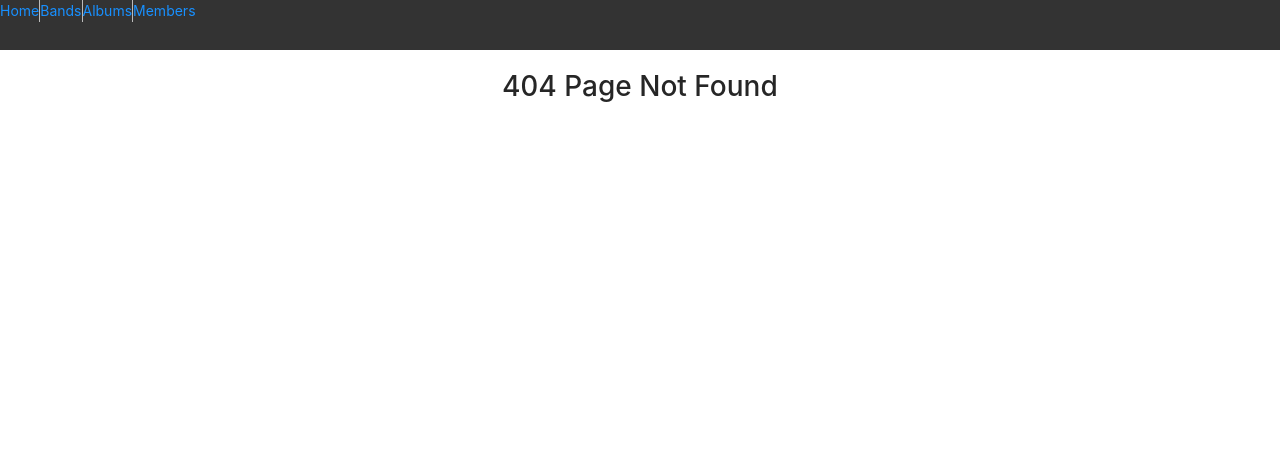
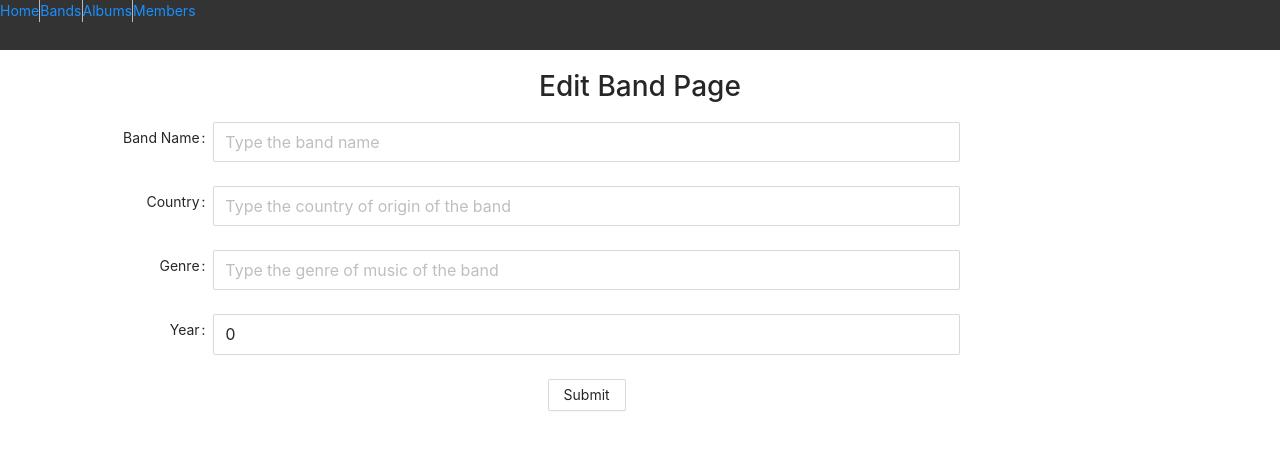
Before and after one commit to stonb/band-app-frontend, a React (Create React App) app: page /band-edit in a window 1280 px wide. Before the commit this address had no page. Shown: the top 450 px of the page. Built offline with nearby package versions, Linux system fonts and the light colour scheme.

Commit message:
EditBandPage: Created form and connected Edit Band Page with backend

```diff
--- a/public/index.html
+++ b/public/index.html
@@ -6,10 +6,9 @@
     <meta name="viewport" content="width=device-width, initial-scale=1" />
     <meta name="theme-color" content="#000000" />
     <meta
-      name="description"
-      content="Web site created using create-react-app"
+      name="Band App"
+      content="Web site created using ReactJs"
     />
-    <link rel="apple-touch-icon" href="%PUBLIC_URL%/logo192.png" />
     <!--
       manifest.json provides metadata used when your web app is installed on a
       user's mobile device or desktop. See https://developers.google.com/web/fundamentals/web-app-manifest/
@@ -24,7 +23,7 @@
       work correctly both with client-side routing and a non-root public URL.
       Learn how to configure a non-root public URL by running `npm run build`.
     -->
-    <title>React App</title>
+    <title>Bands App</title>
   </head>
   <body>
     <noscript>You need to enable JavaScript to run this app.</noscript>
--- a/src/App.js
+++ b/src/App.js
@@ -3,6 +3,7 @@ import Layout         from "./pages/Layout";
 import Home           from './pages/Home';
 import AlbumPage      from './pages/AlbumPage';
 import BandPage       from './pages/BandPage';
+import EditBandPage   from "./pages/EditBandPage";
 import MemberPage     from './pages/MemberPage';
 import NotFoundPage   from './pages/404Page';
 
@@ -18,6 +19,7 @@ function App() {
               <Route index element={<Home/>} />
               <Route path="/album" element={<AlbumPage/>} />
               <Route path="/band" element={<BandPage/>} />
+              <Route path="/band-edit" element={<EditBandPage/>} />
               <Route path="/member" element={<MemberPage/>} />
               <Route path="*" element={<NotFoundPage/>} />
             </Route>
--- a/src/pages/BandPage.js
+++ b/src/pages/BandPage.js
@@ -1,4 +1,4 @@
-import { useState, useEffect } from 'react';
+import { useState, useEffect, Component } from 'react';
 import { Table } from 'antd';
 import React from 'react';
 
@@ -39,7 +39,7 @@ const BandPage = () => {
     // Function to collect data
     const getApiData = async () => {
         const response = await fetch('/band').then(response => response.json());
-        setBands(response);
+        await setBands(response);
     };
 
     return (
--- /dev/null
+++ b/src/pages/EditBandPage.js
@@ -0,0 +1,143 @@
+import { Button, Form, Input} from 'antd';
+import {useNavigate} from 'react-router-dom';
+import React, { useState } from 'react';
+import 'antd/dist/antd.css';
+import { Navigate } from 'react-router-dom';
+
+const EditBandPage = () => {
+
+    const [form] = Form.useForm();
+    const [formLayout, setFormLayout] = useState('horizontal');
+
+    const [band, setBand] = useState('');
+    const [country, setCountry] = useState('');
+    const [genre, setGenre] = useState('');
+    const [year, setYear] = useState(0);
+
+    const navigate = useNavigate();
+
+    const handleSubmit = async () => {
+
+        const postObj = {"band": band, "country": country, "genre": genre, "year": year};
+
+        if(band !== '' && country !== '' && genre !== '' && year !== 0)
+        {
+            // POST request using fetch with async/await
+            const requestOptions = {
+                method: 'POST',
+                headers: { 'Content-Type': 'application/json' },
+                body: JSON.stringify(postObj)
+            };
+            const response = await fetch('/band', requestOptions);
+            const data = await response.json().then(response => console.log(response));
+
+            setBand('');
+            setCountry('');
+            setGenre('');
+            setYear(0);
+
+            navigate('/band')
+        }
+        else
+        {
+            //TODO validate for for dirty/empty
+            console.log("INVALID DATA");
+        }
+
+    };
+
+    const formItemLayout =
+        formLayout === 'horizontal'
+        ? {
+            labelCol: {
+                span: 4,
+            },
+            wrapperCol: {
+                span: 14,
+            },
+            }
+        : null;
+    const buttonItemLayout =
+        formLayout === 'horizontal'
+        ? {
+            wrapperCol: {
+                span: 14,
+                offset: 4,
+            },
+            }
+        : null;
+
+    const sendBandData = () => {
+        console.log("LOG> " + band + " " + country + " " + genre  + " " + year);
+        handleSubmit();
+    };
+
+    return (
+        <>
+            <h1>Edit Band Page</h1>
+            <p></p>
+            {/* form start */}
+            <Form
+                {...formItemLayout}
+                layout={'horizontal'}
+                form={form}
+                onSubmitCapture={handleSubmit}
+                >
+                <Form.Item label="Band Name">
+                    <Input
+                        id='band'
+                        name='band'
+                        size='large'
+                        value={band}
+                        onChange={event => setBand(event.target.value)}
+                        placeholder="Type the band name"
+                    />
+                </Form.Item>
+                <Form.Item label="Country">
+                    <Input
+                        id='country'
+                        name='country'
+                        size='large'
+                        value={country}
+                        onChange={event => setCountry(event.target.value)}
+                        placeholder="Type the country of origin of the band"
+                    />
+                </Form.Item>
+                <Form.Item label="Genre">
+                    <Input
+                        id='genre'
+                        name='genre'
+                        size='large'
+                        value={genre}
+                        onChange={event => setGenre(event.target.value)}
+                        placeholder="Type the genre of music of the band"
+                    />
+                </Form.Item>
+                <Form.Item label="Year">
+                    <Input
+                        id='year'
+                        name='year'
+                        style={{ width: '100%' }}
+                        maxLength={4}
+                        size='large'
+                        value={year}
+                        onChange={event => setYear(event.target.value)}
+                        placeholder="Type the year the band was formed Eg. 1992"
+                    />
+                </Form.Item>
+                <Form.Item {...buttonItemLayout}>
+                    <Button
+                        type="Submit"
+                        onClick={handleSubmit}
+                    >
+                        Submit
+                    </Button>
+                </Form.Item>
+            </Form>
+            {/* form end */}
+
+        </>
+    );
+};
+
+export default EditBandPage;
```
Also changed, not shown: 1 other file (tests, documents, lock files or other folders).
